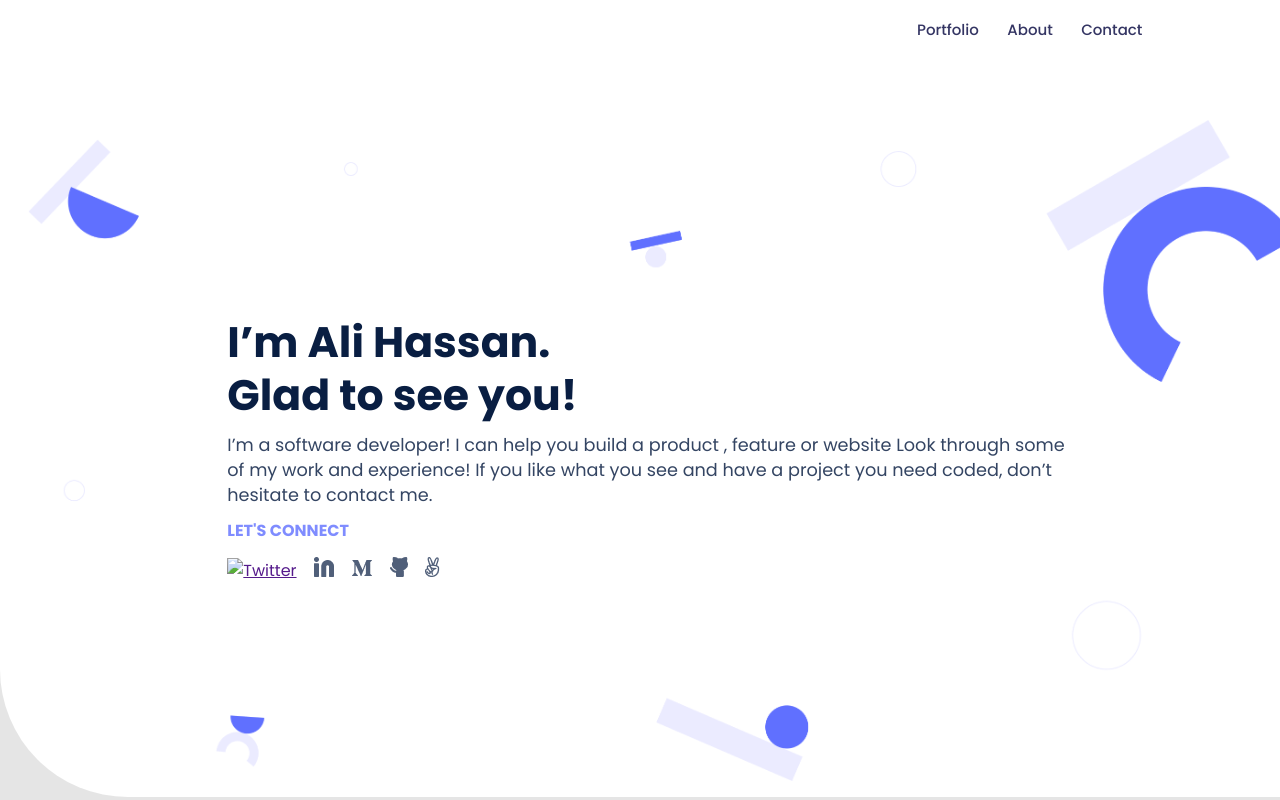
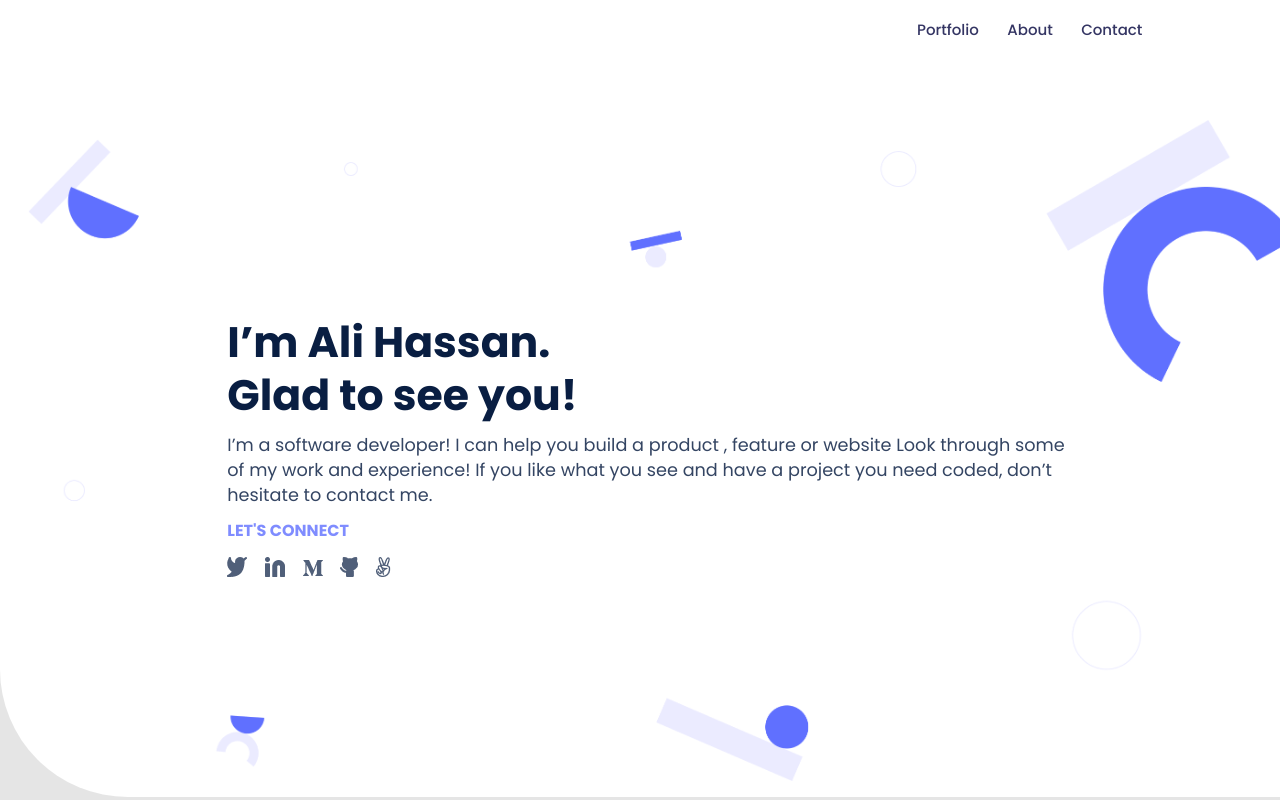
Before and after one commit to mhassa204/Portfolio-Project, a website: page index.html in a window 1280 px wide. Shown: the top 800 px of the page. Drawn offline with Linux system fonts and the light colour scheme; the site is published under a folder, as on GitHub Pages, so addresses that start at the root find nothing.

Commit message:
Fixed social image

```diff
--- a/index.html
+++ b/index.html
@@ -52,7 +52,9 @@
                 <div class="social">
                   <ul>
                     <li>
-                      <a href=""><img src="/img/Vector.png" alt="Twitter" /></a>
+                      <a href=""
+                        ><img src="./img/Vector.png" alt="Twitter"
+                      /></a>
                     </li>
                     <li>
                       <a href="">
```
